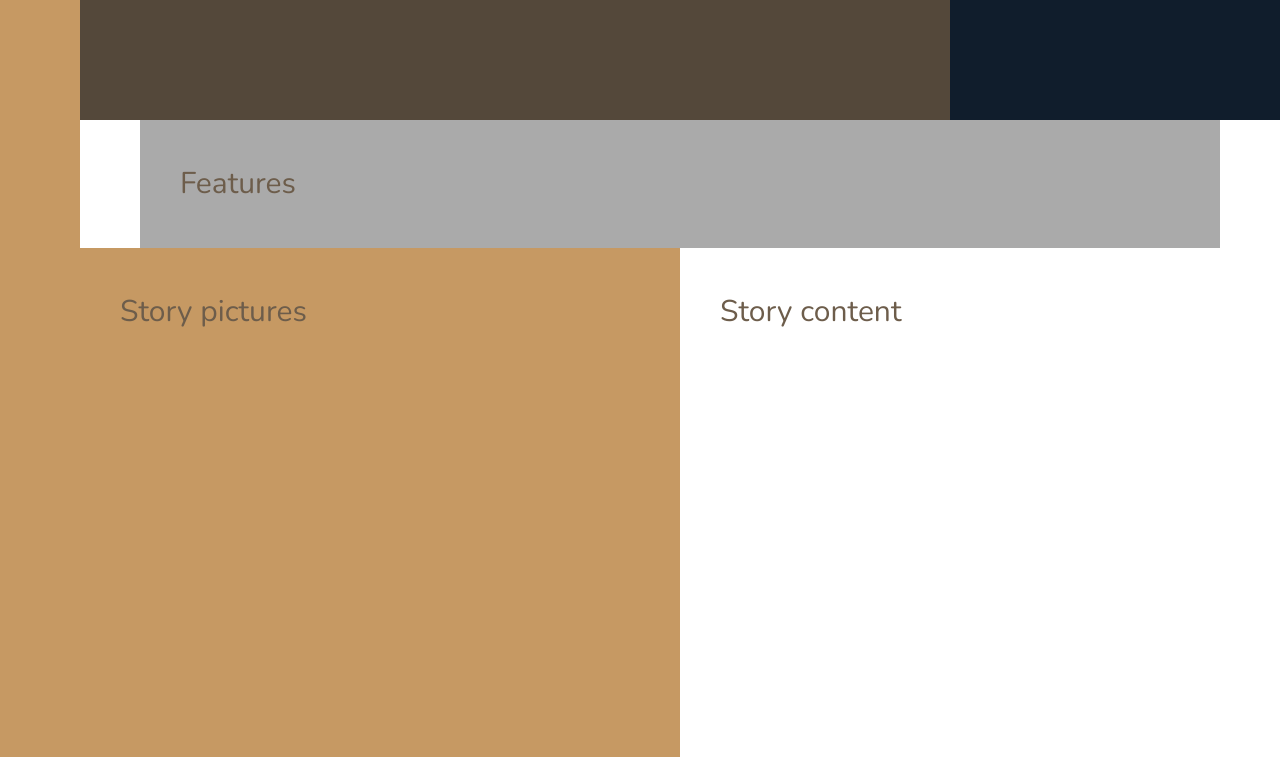
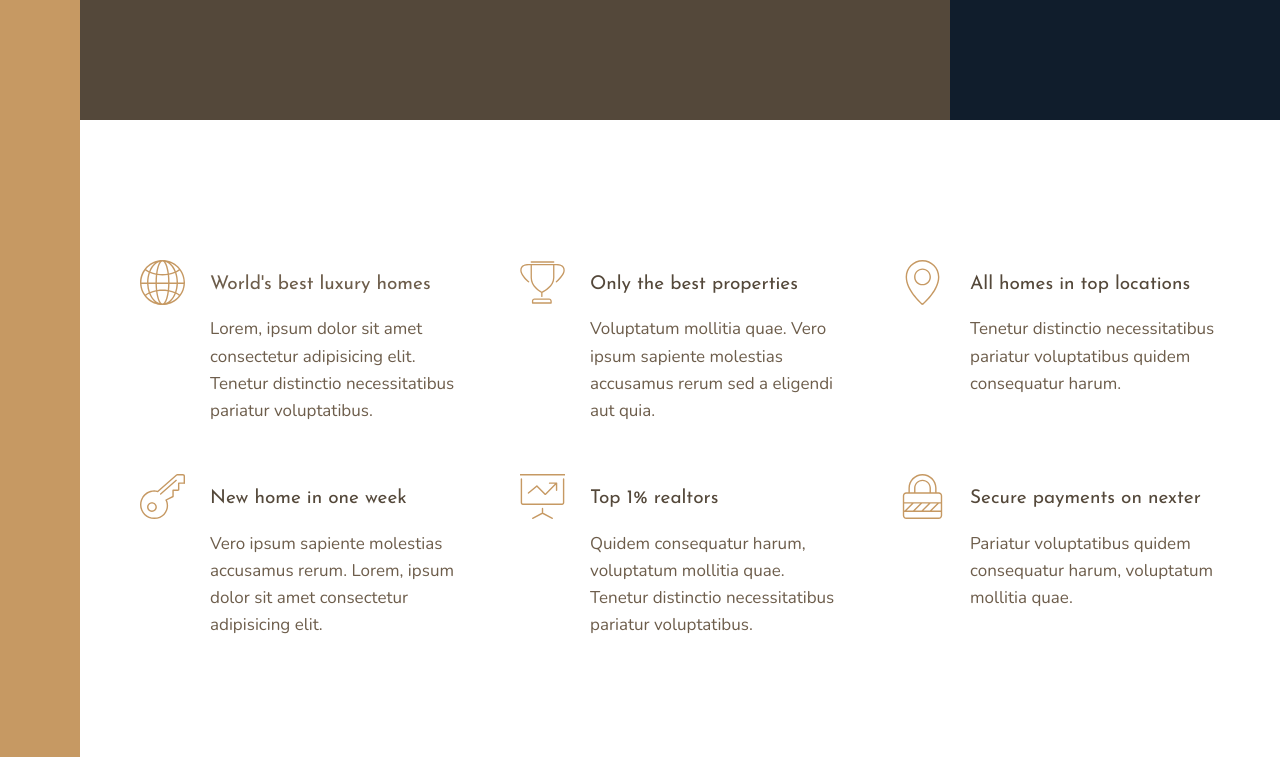
Before and after one commit to rmneves92/nexter, a website: page index.html in a window 1280 px wide. Shown: the part 520-1277 px from the top of the page. Drawn offline with nearby package versions, Linux system fonts and the light colour scheme.

Commit message:
build features section

```diff
--- a/index.html
+++ b/index.html
@@ -18,7 +18,70 @@
 
     <div class="realtors">Top 3 realtors</div>
 
-    <section class="features">Features</section>
+    <section class="features">
+      <div class="feature">
+        <svg class="feature__icon">
+          <use xlink:href="img/sprite.svg#icon-global"></use>
+        </svg>
+
+        <h4 class="heading-4">World's best luxury homes</h4>
+        <p class="feature__text">
+          Lorem, ipsum dolor sit amet consectetur adipisicing elit. Tenetur distinctio necessitatibus pariatur
+          voluptatibus.
+        </p>
+      </div>
+
+      <div class="feature">
+        <svg class="feature__icon">
+          <use xlink:href="img/sprite.svg#icon-trophy"></use>
+        </svg>
+
+        <h4 class="heading-4 heading-4--dark">Only the best properties</h4>
+        <p class="feature__text">
+          Voluptatum mollitia quae. Vero ipsum sapiente molestias accusamus rerum sed a eligendi aut quia.
+        </p>
+      </div>
+
+      <div class="feature">
+        <svg class="feature__icon">
+          <use xlink:href="img/sprite.svg#icon-map-pin"></use>
+        </svg>
+
+        <h4 class="heading-4 heading-4--dark">All homes in top locations</h4>
+        <p class="feature__text">Tenetur distinctio necessitatibus pariatur voluptatibus quidem consequatur harum.</p>
+      </div>
+
+      <div class="feature">
+        <svg class="feature__icon">
+          <use xlink:href="img/sprite.svg#icon-key"></use>
+        </svg>
+
+        <h4 class="heading-4 heading-4--dark">New home in one week</h4>
+        <p class="feature__text">
+          Vero ipsum sapiente molestias accusamus rerum. Lorem, ipsum dolor sit amet consectetur adipisicing elit.
+        </p>
+      </div>
+
+      <div class="feature">
+        <svg class="feature__icon">
+          <use xlink:href="img/sprite.svg#icon-presentation"></use>
+        </svg>
+
+        <h4 class="heading-4 heading-4--dark">Top 1% realtors</h4>
+        <p class="feature__text">
+          Quidem consequatur harum, voluptatum mollitia quae. Tenetur distinctio necessitatibus pariatur voluptatibus.
+        </p>
+      </div>
+
+      <div class="feature">
+        <svg class="feature__icon">
+          <use xlink:href="img/sprite.svg#icon-lock"></use>
+        </svg>
+
+        <h4 class="heading-4 heading-4--dark">Secure payments on nexter</h4>
+        <p class="feature__text">Pariatur voluptatibus quidem consequatur harum, voluptatum mollitia quae.</p>
+      </div>
+    </section>
 
     <div class="story__pictures">Story pictures</div>
 
--- a/sass/_base.scss
+++ b/sass/_base.scss
@@ -43,9 +43,4 @@ body {
       [col-start] minmax(min-content, 14rem) [col-end]
     )
     [center-end] minmax(6rem, 1fr) [full-end];
-
-  & > * {
-    padding: 40px;
-    font-size: 3rem;
-  }
 }
--- a/sass/_features.scss
+++ b/sass/_features.scss
@@ -1,4 +1,33 @@
 .features {
-  background-color: $color-grey-light-2;
   grid-column: center-start / center-end;
+
+  margin: 15rem 0;
+
+  display: grid;
+  grid-template-columns: repeat(auto-fit, minmax(25rem, 1fr));
+  gap: 6rem;
+  align-items: start;
 }
+
+// reusable in other sections
+
+.feature {
+  display: grid;
+  grid-template-columns: min-content 1fr;
+  row-gap: 1.5rem;
+  column-gap: 2.5rem;
+
+  &__icon {
+    fill: $color-primary;
+    width: 4.5rem;
+    height: 4.5rem;
+
+    grid-row: 1 / span 2; // -1 only work with explicit grid row
+
+    transform: translateY(-1rem);
+  }
+
+  &__text {
+    font-size: 1.7rem;
+  }
+}
--- a/sass/_typography.scss
+++ b/sass/_typography.scss
@@ -0,0 +1,29 @@
+%heading {
+  font-family: $font-display;
+  font-weight: 400;
+}
+
+.heading-1 {
+  @extend %heading;
+}
+
+.heading-2 {
+  @extend %heading;
+}
+
+.heading-3 {
+  @extend %heading;
+}
+
+.heading-4 {
+  @extend %heading;
+  font-size: 1.9rem;
+
+  &--light {
+    color: $color-grey-light-1;
+  }
+
+  &--dark {
+    color: $color-grey-dark-1;
+  }
+}
```
Also changed, not shown: css/style.css.
